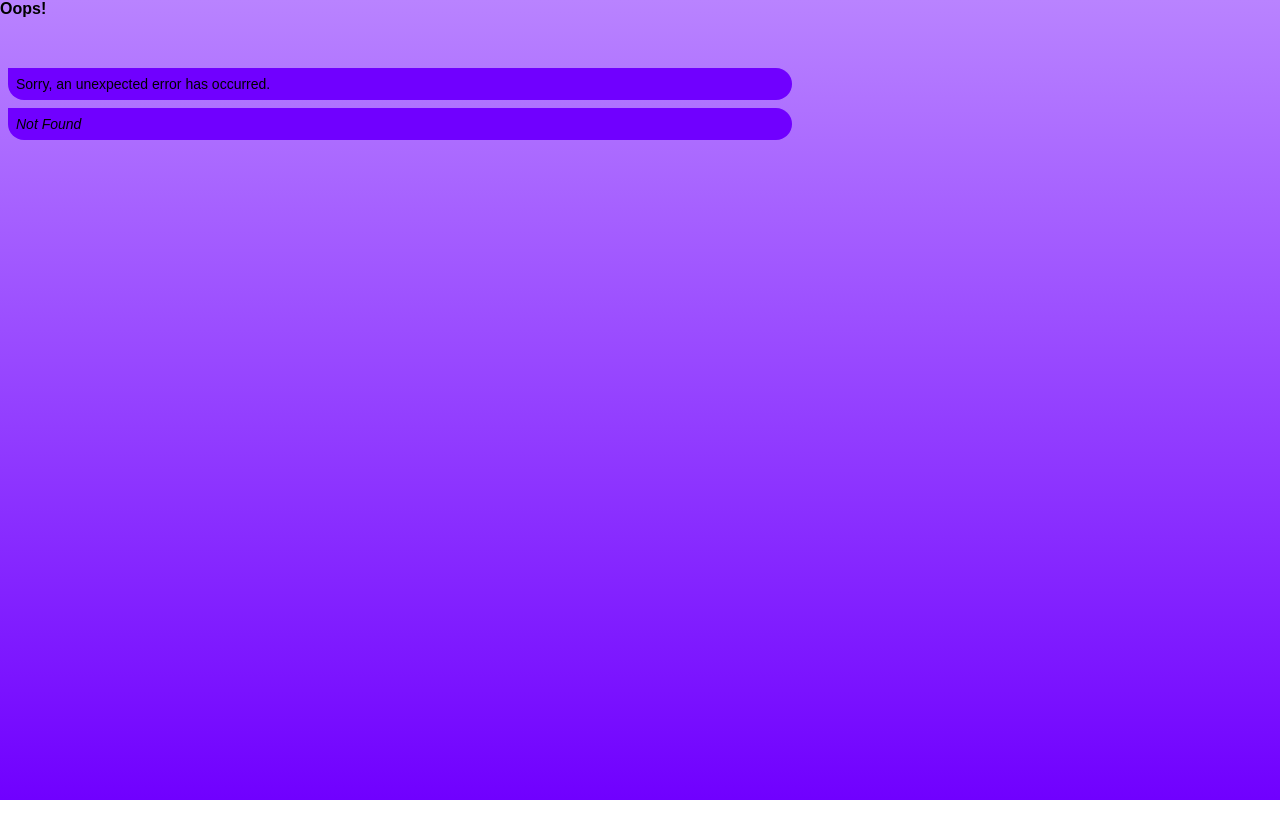
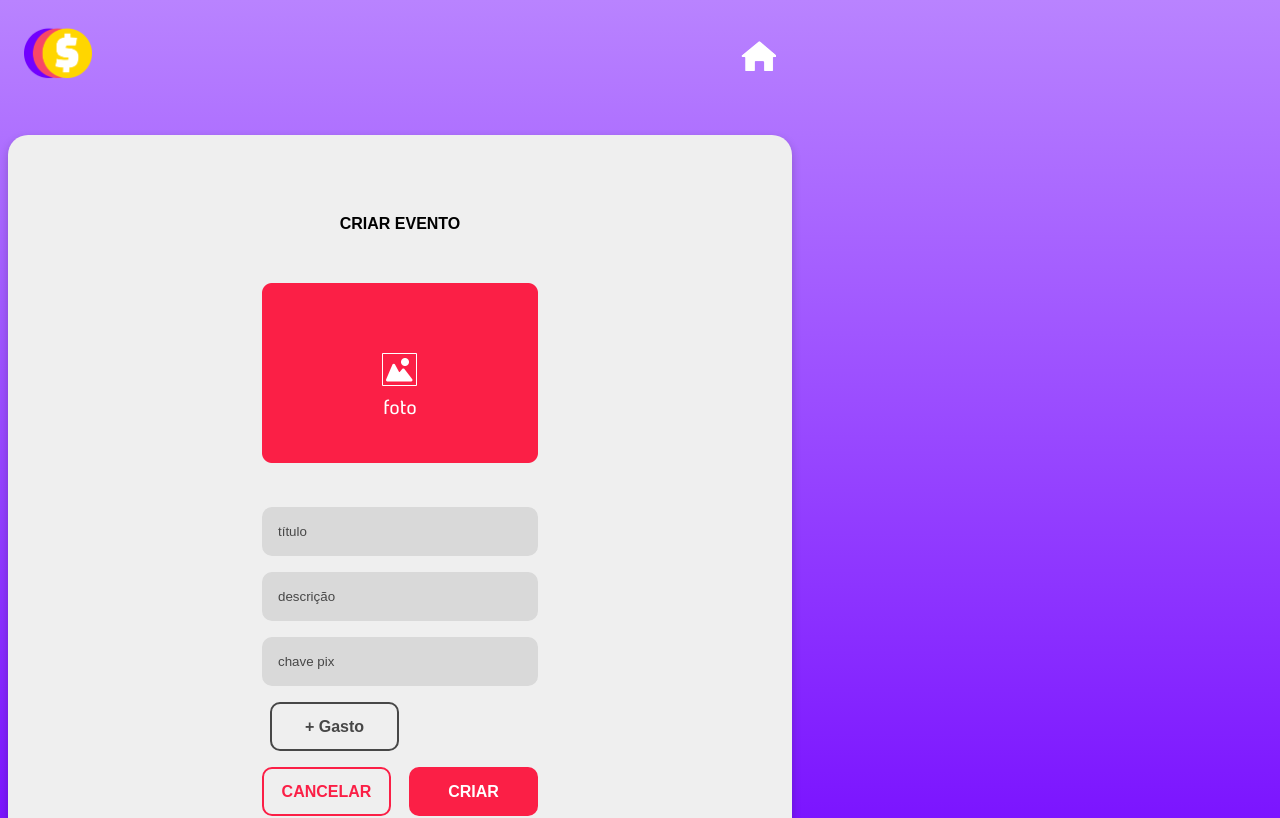
Before and after one commit to RAILANABREU/Projeto-de-WEB, a React (Create React App) app in the folder frontend/: page /criarevento/1 in a window 1280 px wide. Before the commit this address had no page. Shown: the top 818 px of the page. Built offline with nearby package versions, Linux system fonts and the light colour scheme; a web font is replaced by a local one.

Commit message:
create event

```diff
--- /dev/null
+++ b/frontend/src/Schemas/createEventSchema.js
@@ -0,0 +1,7 @@
+import { z } from "zod";
+
+export const createEventSchema = z.object({
+    titulo: z.string().min(1, {message: "Preencha todos os campos"}),
+    descricao: z.string(),
+    pix: z.string()
+})
--- a/frontend/src/components/common/Button.jsx
+++ b/frontend/src/components/common/Button.jsx
@@ -1,21 +1,21 @@
 import style from "./Button.module.css"
 import Icon from "./icons"
 
-export default function Button({ type, name, name2, onClick }) {
+export default function Button({ type, name, name2, onClickCancelar, onClickConfirmar }) {
     let buttonContent;
 
     switch (type) {
       case 'cancelar':
-        buttonContent = <button className={style.cancelar}>{name}</button>;
+        buttonContent = <button className={style.cancelar} onClick={onClickCancelar}>{name}</button>;
         break;
       case 'confirmar':
-        buttonContent = <button className={style.criar} onClick={onClick} >{name}</button>;
+        buttonContent = <button className={style.criar} onClick={onClickConfirmar}>{name}</button>;
         break;
       case 'cancelar/confirmar':
         buttonContent = (
           <div className={style['button-box']}>
-            <button className={style.cancelar}>{name}</button>
-            <button className={style.criar}>{name2}</button>
+            <button className={style.cancelar} onClick={onClickCancelar}>{name}</button>
+            <button type="submit" className={style.criar} onClick={onClickConfirmar}>{name2}</button>
           </div>
         );
         break;
@@ -24,7 +24,7 @@ export default function Button({ type, name, name2, onClick }) {
         break;
       case 'convite':
         buttonContent = (
-          <button className={style.convite} onClick={onClick}>
+          <button className={style.convite}>
             CONVITE
             <Icon type='copy' />
           </button>
@@ -32,7 +32,7 @@ export default function Button({ type, name, name2, onClick }) {
         break;
         case 'modal':
           buttonContent = (
-            <button className={style.modal} onClick={onClick}>
+            <button className={style.modal}>
               {name}
             </button>
           );
--- a/frontend/src/index.js
+++ b/frontend/src/index.js
@@ -33,7 +33,7 @@ const router = createBrowserRouter([
     element: <SignUp/>,
   },
   {
-    path: "/criarevento",
+    path: "/criarevento/:userId",
     element: <CriarEvento/>,
   },
   {
--- a/frontend/src/pages/Criarevento.jsx
+++ b/frontend/src/pages/Criarevento.jsx
@@ -1,22 +1,70 @@
-import Icon from "../components/common/icons"
-import Main from "../components/layout/Main"
-import Input from "../components/common/Input"
-import Head from "../components/layout/Head"
-import Button from "../components/common/Button"
-import Footer from "../components/layout/Footer"
+import Icon from "../components/common/icons";
+import Main from "../components/layout/Main";
+import Input from "../components/common/Input";
+import Head from "../components/layout/Head";
+import Button from "../components/common/Button";
+import Footer from "../components/layout/Footer";
+import { createEventSchema } from "../Schemas/createEventSchema";
+import { useForm } from "react-hook-form"
+import { zodResolver } from "@hookform/resolvers/zod";
+import { useNavigate, useParams } from "react-router-dom";
 
 export default function CriarEvento(){
+    const {
+        register,
+        handleSubmit,
+        reset,
+        formState: {errors, isValid},
+    } = useForm({
+        resolver: zodResolver(createEventSchema),
+        mode: 'onChange',
+    });
+    const navigate  = useNavigate();
+    const { userId } = useParams();
+
+    const handleCancelar = () => {
+        reset();
+        navigate(`/home/${userId}`);
+      };
+
+      const handleCriar = (data) => {
+        navigate("/evento")
+      };
+
+
     return(
         <div className="page">
             <Head/>
             <Main>
                 <h1>CRIAR EVENTO</h1>
                 <Icon type = 'foto-evento'/>
-                <Input id='título' name='titulo' type = 'text'/>
-                <Input id= 'descrição' name= 'descricao' type= 'text'/>
-                <Input id= 'chave pix' name= 'pix' type= 'text'/>
-                <Button type='add'/>
-                <Button type='cancelar/confirmar' name='CANCELAR' name2='CRIAR'/>
+                <form onSubmit={handleSubmit(handleCriar)}>
+                    <Input
+                    id='título'
+                    name='titulo'
+                    type = 'text'
+                    reg = {register}/>
+                    <Input
+                    id= 'descrição'
+                    name= 'descricao'
+                    type= 'text'
+                    reg = {register}/>
+                    <Input
+                    id= 'chave pix'
+                    name= 'pix'
+                    type= 'text'
+                    reg = {register}/>
+
+                    <Button
+                        type='add'
+                    />
+                    <Button
+                        type='cancelar/confirmar'
+                        name='CANCELAR'
+                        name2='CRIAR'
+                        onClickCancelar={handleCancelar}
+                    />
+                </form>
             </Main>
             <Footer/>
         </div>
--- a/frontend/src/pages/Home.jsx
+++ b/frontend/src/pages/Home.jsx
@@ -3,7 +3,7 @@ import { Card } from "../components/common/Card";
 import Head from "../components/layout/Head";
 import Main from "../components/layout/Main";
 import { getAllEvents } from "../services/eventosSevices";
-import { useParams } from 'react-router-dom';
+import { Link, useParams } from 'react-router-dom';
 import { useEffect, useState } from "react";
 import Footer from "../components/layout/Footer";
 import ModalUser from "../components/common/ModalUser";
@@ -44,15 +44,22 @@ export default function Home() {
       userId={userId}
       authToken={Cookies.get("token")}/>
       <Main>
-        <button>CRIAR EVENTO</button>
-        {eventos?.map((item, index) => (
-          <Card
+        <Link to={`/criarevento/${userId}`}><button>CRIAR EVENTO</button></Link>
+        <Link to="/convites"><button style={{ background: "var(--secondary-color)" }}>CONVITES</button></Link>
+        {eventos.length > 0 ? (
+          eventos.map((item, index) => (
+            <Card
             key={index}
             eventos={item}
             foto={item.imagem}
             titulo={item.titulo}
-          />
-        ))}
+            />
+          ))
+        ) : (
+          <div style={{ flex: 1}}>
+            Nenhum evento encontrado.
+          </div>
+        )}
       </Main>
       <Footer/>
     </div>
--- a/frontend/src/pages/Sign-up.jsx
+++ b/frontend/src/pages/Sign-up.jsx
@@ -27,7 +27,6 @@ function SignUp(){
 
   const [openModal, setOpenModal] = useState(false);
   const [termosAceitos, setTermosAceitos] = useState(false);
-  const [imagem, setImagem] = useState(null);
   const [imagemBase64, setImagemBase64] = useState(null);
   const [usuario, setUsuario] = useState(null);
 
@@ -42,25 +41,24 @@ function SignUp(){
 
     if (imagemArquivo) {
       const reader = new FileReader();
-      setImagem(imagemArquivo);
       reader.onloadend = () => {
         setImagemBase64(reader.result);
       };
 
       reader.readAsDataURL(imagemArquivo);
     }else{
-      imagemBase64 = "";
+      setImagemBase64("");
     }
   };
 
-  function onSubmit(data) {
+  async function onSubmit(data) {
 
     if (isValid && termosAceitos) {
       const dataComImagem = { ...data, avatar: imagemBase64 };
       console.log(dataComImagem);
 
       try{
-        const response = signup(dataComImagem);
+        const response = await signup(dataComImagem);
         console.log(response)
         const {status, data} = response;
         if (status === 201){
@@ -98,7 +96,7 @@ function SignUp(){
             onChange={handleImagemChange}
           />
           <label htmlFor="uploadInput" className={style.uploadLabel}>
-            <Perfil img={imagem} />
+            <Perfil img={imagemBase64} />
           </label>
         </div>
         <Main>
```
